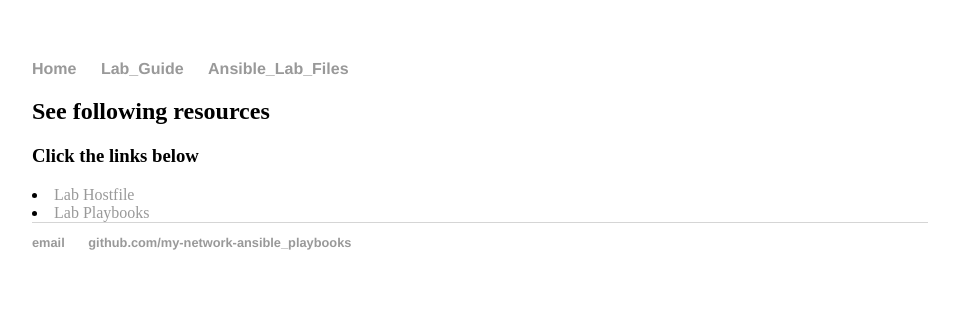
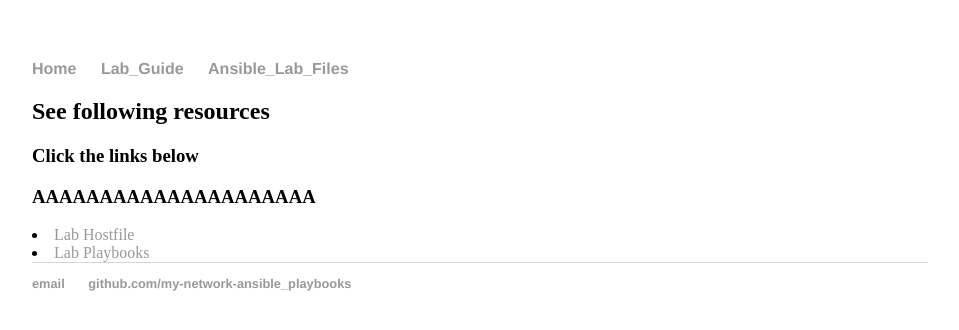
Before and after one commit to craigeowen/craigeowen.github.io, a Jekyll site: the page built from ansible/index.html, in a window 1280 px wide. Shown: the top 330 px of the page, without its empty margins (160-1119 px from the left). Built offline with Jekyll 4.4.1, drawn with Linux system fonts in a browser that asks for light colours.

Commit message:
Update index.html

```diff
--- a/ansible/index.html
+++ b/ansible/index.html
@@ -5,6 +5,7 @@ title: Ansible Resources
 
 <h2>See following resources</h2>
 <h3> Click the links below</h3>
+<h3> AAAAAAAAAAAAAAAAAAAAA</h3>
 
 <li><a href="https://github.com/craigeowen/my-network-ansible_playbooks/tree/master/ansible_files/hosts.txt">Lab Hostfile</a></li>
 <li><a href="https://github.com/craigeowen/my-network-ansible_playbooks/tree/master/ansible_files/">Lab Playbooks</a></li>
```
